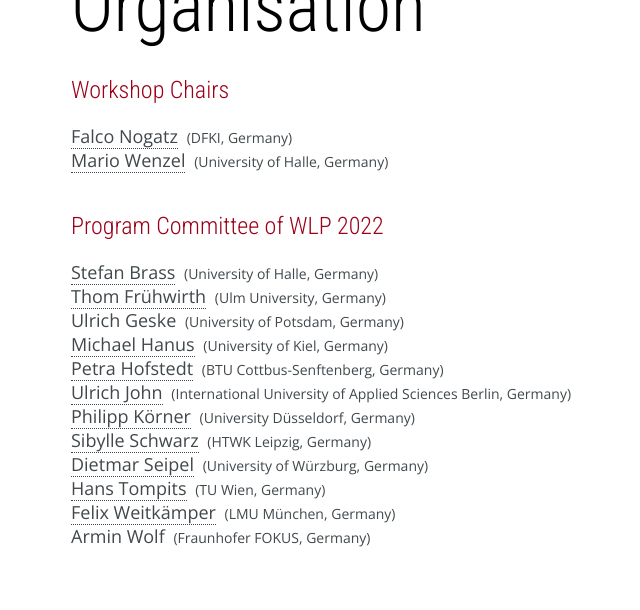
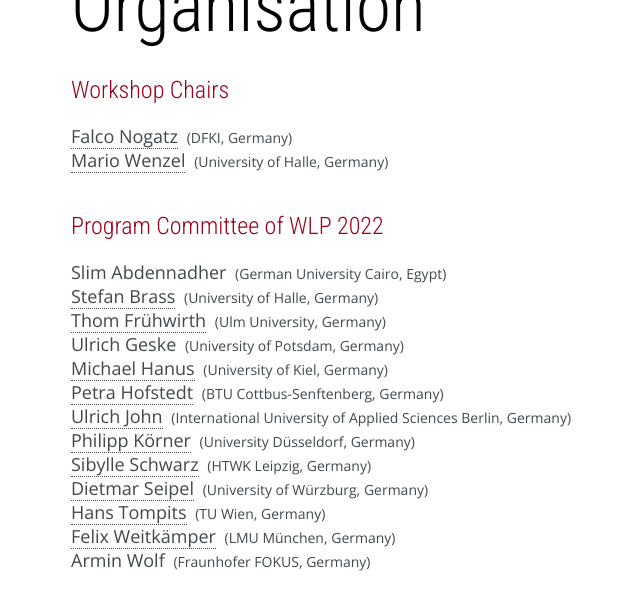
Before and after one commit to DFKI/wlp2022.dfki.de, a Jekyll site: the page built from index.html, in a window 1280 px wide and 900 px high, scrolled down 3569 px, cut to the strip 0-648 px from the top of the window. Shown: the top 610 px of the strip, without its empty margins (39-679 px from the left). Built offline with Jekyll 4.4.1, drawn with Linux system fonts in a browser that asks for light colours; nearby versions of some CDN libraries; library files that are not in the unit come from our copies.

Commit message:
Add Slim Abdennadher to PC

```diff
--- a/index.html
+++ b/index.html
@@ -237,6 +237,7 @@
       <h4>Program Committee of WLP 2022</h4>
       <div class="team">
          <p>
+            Slim Abdennadher <span>(German University Cairo, Egypt)</span><br />
             <a href="http://users.informatik.uni-halle.de/~brass/" target="_blank">Stefan Brass</a> <span>(University of Halle, Germany)</span><br />
             <a href="https://www.informatik.uni-ulm.de/pm/fileadmin/pm/home/fruehwirth/" target="_blank">Thom Frühwirth</a> <span>(Ulm University, Germany)</span><br />
             Ulrich Geske <span>(University of Potsdam, Germany)</span><br />
```
